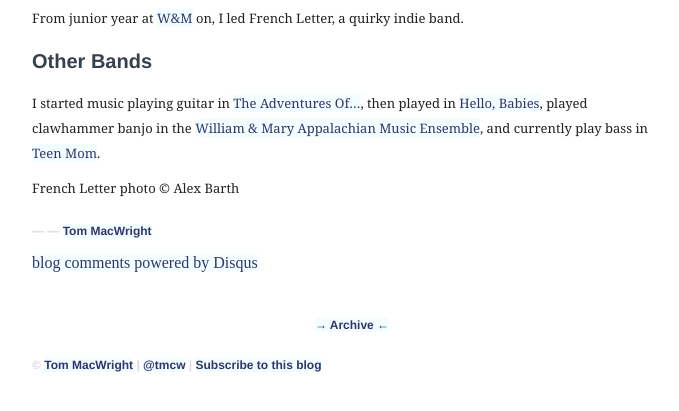
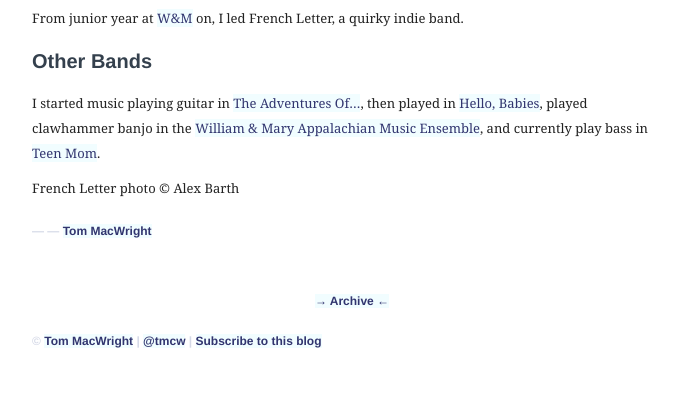
Before and after one commit to konklone/tmcw.github.com, a Jekyll site: the page built from music/index.md, in a window 1280 px wide and 900 px high, scrolled down 1001 px, cut to the strip 465-876 px from the top of the window. Shown: the whole strip, without its empty margins (288-967 px from the left). Built offline with Jekyll 4.4.1, drawn with Linux system fonts in a browser that asks for light colours; Markdown is read by kramdown in place of the engine named in the settings; comment, search, counter and statistics services are not loaded; some of the changed lines change nothing that is shown.

Commit message:
Remove comments. Too much spam.

```diff
--- a/_layouts/post.html
+++ b/_layouts/post.html
@@ -14,17 +14,4 @@
     </postamble>
     <a rel='author' href='http://macwright.org/about'>Tom MacWright</a>
   </div>
-  <div id="disqus_thread"></div>
-  <script type="text/javascript">
-      var disqus_shortname = 'workingidea';
-
-      window.disqus_identifier = "{{ page.id }}";
-      (function() {
-          var dsq = document.createElement('script'); dsq.type = 'text/javascript'; dsq.async = true;
-          dsq.src = 'http://' + disqus_shortname + '.disqus.com/embed.js';
-          (document.getElementsByTagName('head')[0] || document.getElementsByTagName('body')[0]).appendChild(dsq);
-      })();
-  </script>
-  <noscript>Please enable JavaScript to view the <a href="http://disqus.com/?ref_noscript">comments powered by Disqus.</a></noscript>
-  <a href="http://disqus.com" class="dsq-brlink">blog comments powered by <span class="logo-disqus">Disqus</span></a>
 </div>
```
